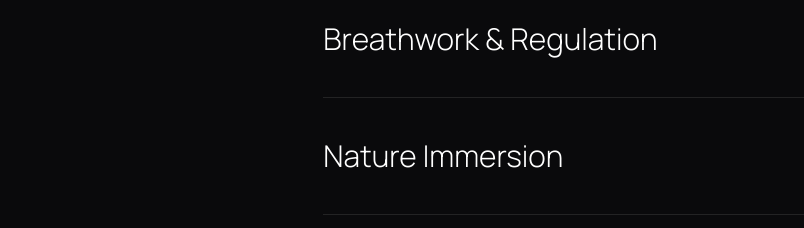
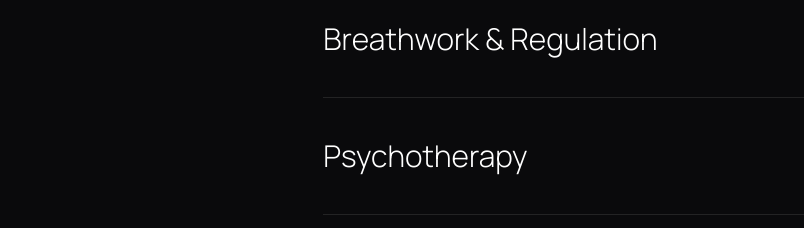
Before and after one commit to chubot5000/baez, a React (Vite) app: page / in a window 1280 px wide. Shown: the part 3279-3507 px from the top of the page, without its empty margins (238-1042 px from the left). Built offline with nearby package versions, Linux system fonts and the light colour scheme.

Commit message:
Replace Nature Immersion with Psychotherapy

```diff
--- a/src/App.jsx
+++ b/src/App.jsx
@@ -52,9 +52,9 @@ const services = [
   {
     id: 4,
     number: '04',
-    title: 'Nature Immersion',
+    title: 'Psychotherapy',
     description:
-      'Structured outdoor exposure that leverages the biophilic effect — resetting your rhythms and clearing the noise through intentional time with the earth.',
+      'Individual therapy grounded in CBT, ACT, and Prolonged Exposure for trauma. Telehealth and in-person. A safe space to be seen, validated, and empowered to live authentically.',
   },
 ];
 
```
